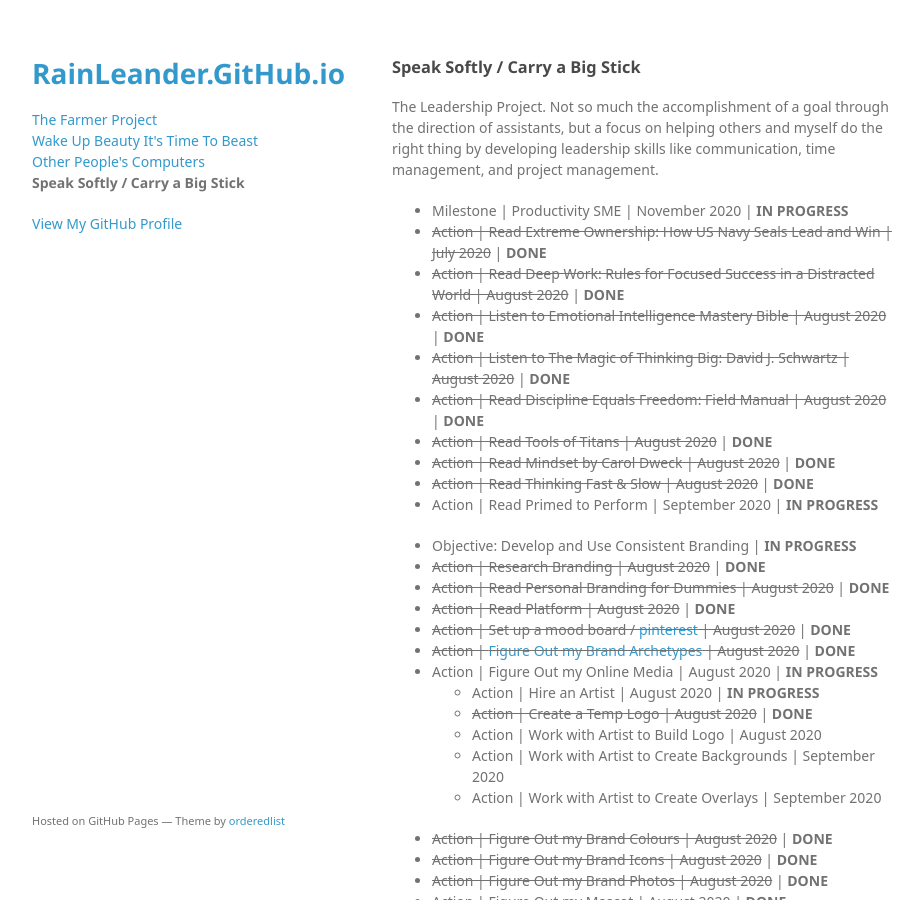
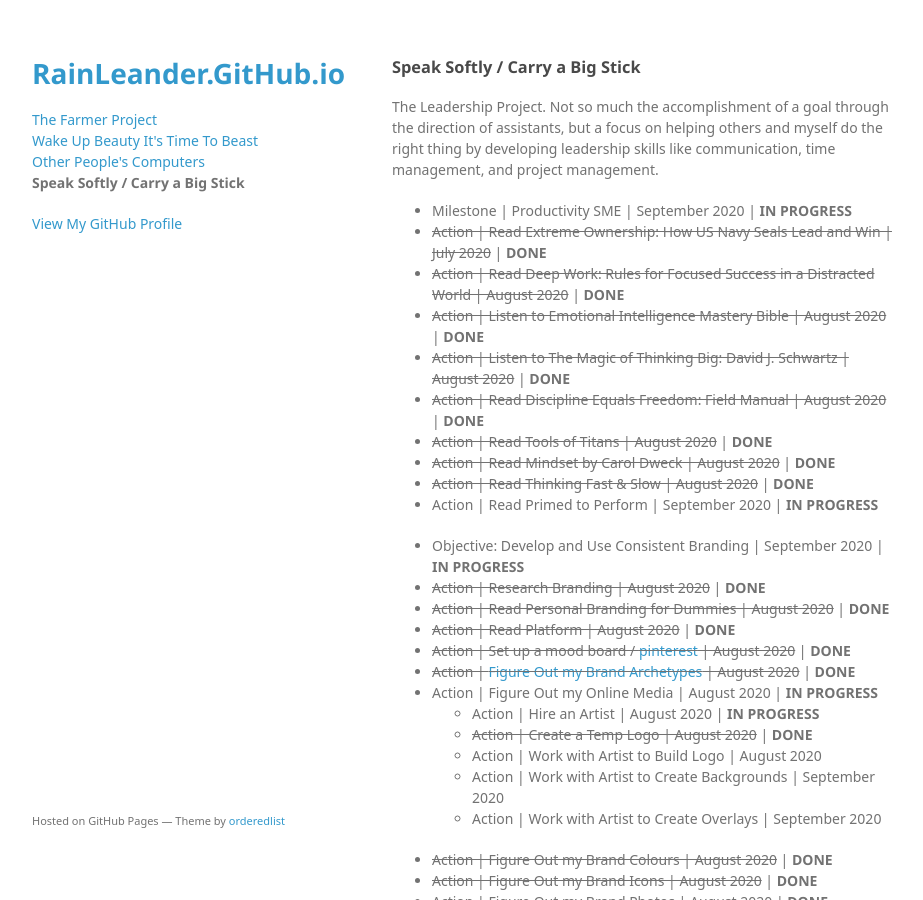
Before and after one commit to rainleander/rainleander.github.io, a Jekyll site: the page speak-softly.html, which Jekyll copies as it is, in a window 1280 px wide and 900 px high. Shown: the whole window, without its empty margins (178-1101 px from the left). Built offline with Jekyll 4.4.1, drawn with Linux system fonts in a browser that asks for light colours; some web fonts are replaced.

Commit message:
Update speak-softly.html

```diff
--- a/speak-softly.html
+++ b/speak-softly.html
@@ -29,7 +29,7 @@
 <a id="speak-softly-carry-a-big-stick" class="anchor" href="#speak-softly-carry-a-big-stick" aria-hidden="true"><span aria-hidden="true" class="octicon octicon-link"></span></a>Speak Softly / Carry a Big Stick</h3>
 <p>The Leadership Project. Not so much the accomplishment of a goal through the direction of assistants, but a focus on helping others and myself do the right thing by developing leadership skills like communication, time management, and project management.</p>
 
-        <p><ul><li>Milestone | Productivity SME | November 2020 | <b>IN PROGRESS</b></li>
+        <p><ul><li>Milestone | Productivity SME | September 2020 | <b>IN PROGRESS</b></li>
         <li><del>Action | Read Extreme Ownership: How US Navy Seals Lead and Win | July 2020</del> | <b>DONE</b></li>
         <li><del>Action | Read Deep Work: Rules for Focused Success in a Distracted World | August 2020</del> | <b>DONE</b></li>
         <li><del>Action | Listen to Emotional Intelligence Mastery Bible | August 2020</del> | <b>DONE</b></li>
@@ -40,7 +40,7 @@
         <li><del>Action | Read Thinking Fast & Slow | August 2020</del> | <b>DONE</b></li>
         <li>Action | Read Primed to Perform | September 2020 | <b>IN PROGRESS</b></li></ul>
 
-        <ul><li>Objective: Develop and Use Consistent Branding | <b>IN PROGRESS</b></li>
+        <ul><li>Objective: Develop and Use Consistent Branding | September 2020 | <b>IN PROGRESS</b></li>
           <li><del>Action | Research Branding | August 2020</del> | <b>DONE</b></li>
           <li><del>Action | Read Personal Branding for Dummies | August 2020</del> | <b>DONE</b></li>
           <li><del>Action | Read Platform | August 2020</del> | <b>DONE</b></li>
```
